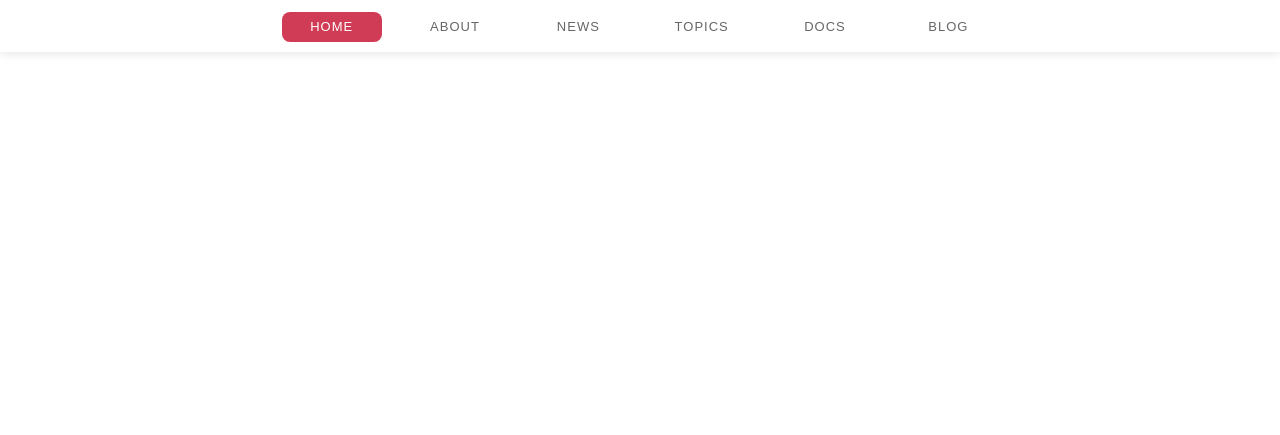
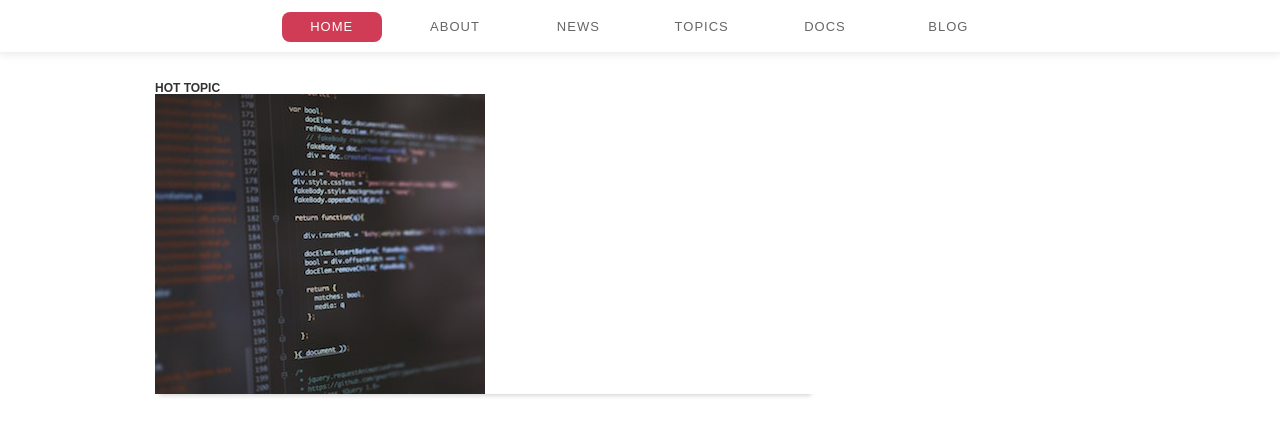
Before and after one commit to siroponn/my-learn-front-end, a plain HTML site: page modan_cording/standard_layout/index.html in a window 1280 px wide. Shown: the part 87-522 px from the top of the page. Drawn offline with Linux system fonts and the light colour scheme.

Commit message:
HOT-TOPICの枠組みとimg追加.commit修正練習.

```diff
--- a/modan_cording/standard_layout/css/styles.css
+++ b/modan_cording/standard_layout/css/styles.css
@@ -87,6 +87,16 @@ a:link,a:visited,a:hover,a:active{
     float: left;
     width: 660px;
 }
+.hot-topic{
+    display: block;
+    margin-bottom: 30px;
+    box-shadow: 0 6px 4px -4px rgba(0,0,0,0.15);
+    transition: opacity 0.15s;
+    height: 300px;
+}
+.hot-topic:hover{
+    opacity: 0.85;
+}
 
 .sidemenu{
     float: right;
--- a/modan_cording/standard_layout/index.html
+++ b/modan_cording/standard_layout/index.html
@@ -24,6 +24,14 @@
         </header>
         <div class="wrapper clearfix">
             <main class="main">
+                <h2 class="hidden">HOT TOPIC</h2>
+                <a href="#" class="hot-topic">
+                    <img class="image" src="./images/hot-topic.jpg" alt="コーディング画面">
+                    <div class="content">
+
+
+                    </div>
+                </a>
             </main>
             <div class="sidemenu">
 
```
